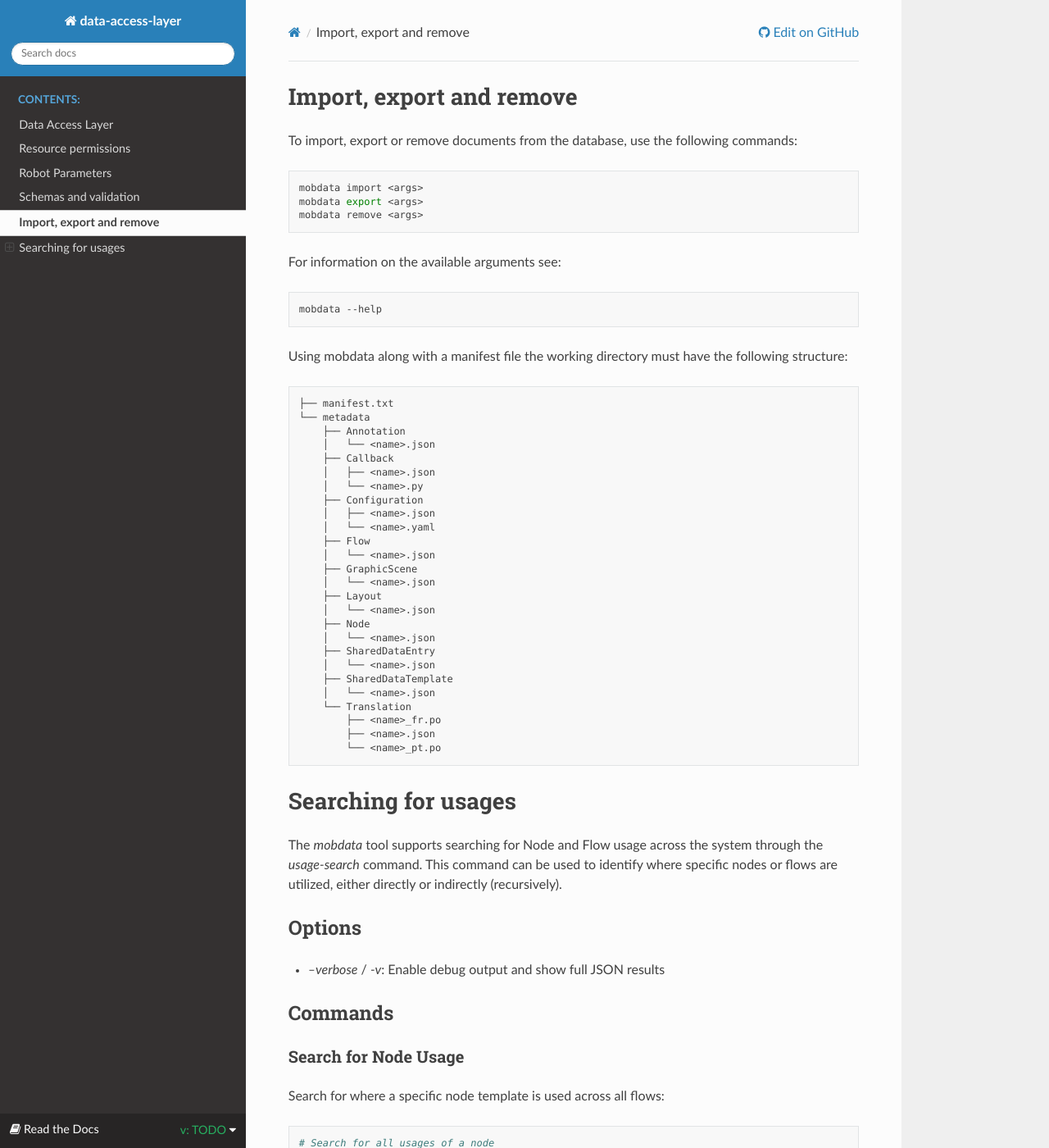
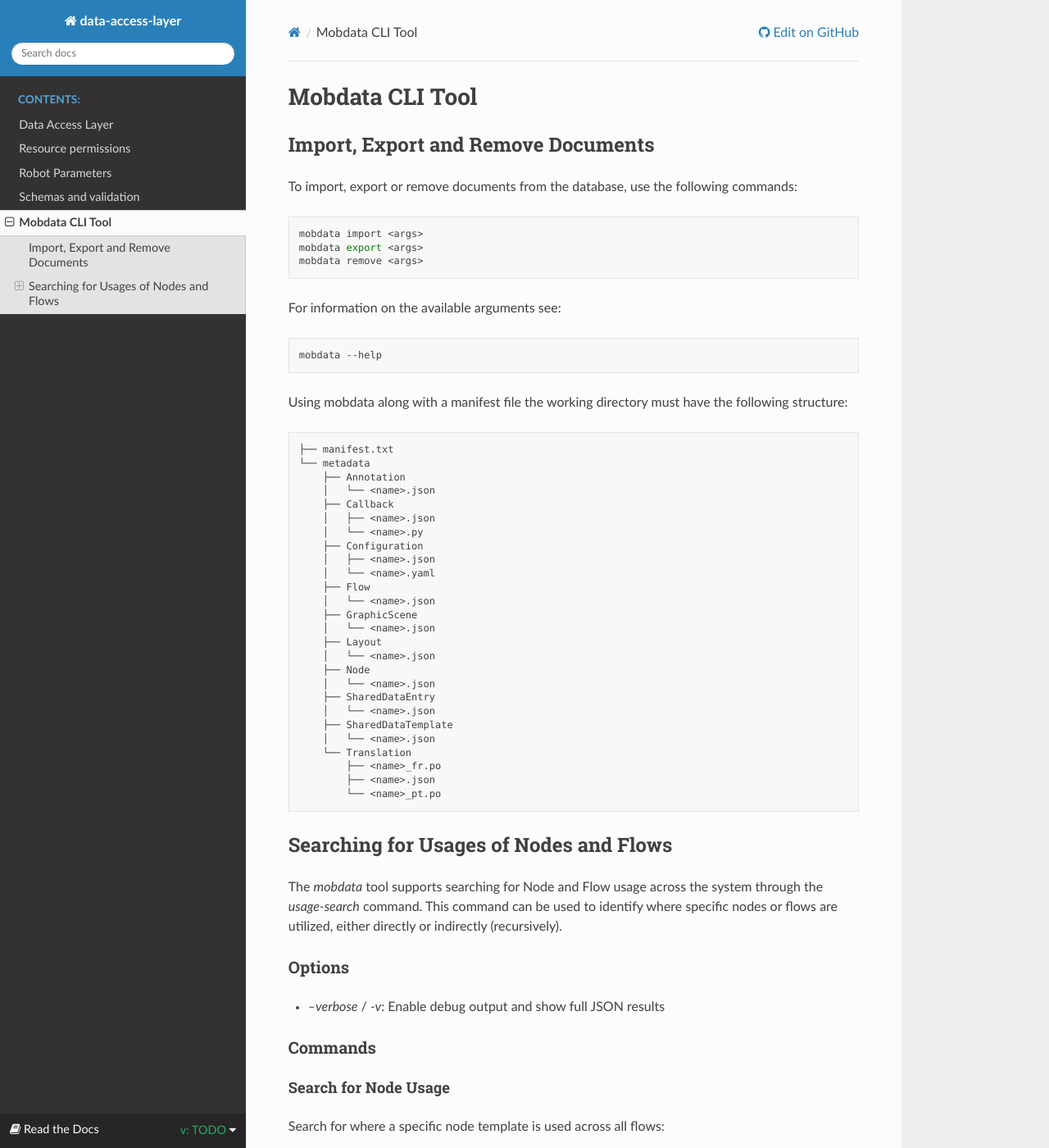
Before and after one commit to MOV-AI/data-access-layer, a Sphinx documentation site: the page built from docs/source/backup.rst, in a window 1280 px wide and 1400 px high. Shown: the whole window at 82% size. Built offline with Sphinx 7.4.7 and the Read the Docs theme 3.1.0, drawn with Linux system fonts in a browser that asks for light colours; pages that are not in the unit, such as notebooks, are missing from menus; comment, search, counter and statistics services are not loaded.

Commit message:
Edit doc title levels

```diff
--- a/docs/source/backup.rst
+++ b/docs/source/backup.rst
@@ -1,5 +1,8 @@
-Import, export and remove
-=========================
+Mobdata CLI Tool
+=================
+
+Import, Export and Remove Documents
+-------------------------------------
 
 To import, export or remove documents from the database, use the following commands:
 
@@ -46,20 +49,20 @@ Using mobdata along with a manifest file the working directory must have the fol
             ├── <name>.json
             └── <name>_pt.po
 
-Searching for usages
-=========================
+Searching for Usages of Nodes and Flows
+----------------------------------------
 The `mobdata` tool supports searching for Node and Flow usage across the system through the `usage-search` command.
 This command can be used to identify where specific nodes or flows are utilized, either directly or indirectly (recursively).
 
 Options
------------------
+~~~~~~~~~~~~~~~~~~~~~
 - `--verbose` / `-v`: Enable debug output and show full JSON results
 
 Commands
------------------
+~~~~~~~~~~~~~~~~~~~~~
 
 Search for Node Usage
-~~~~~~~~~~~~~~~~~~~~~
+^^^^^^^^^^^^^^^^^^^^
 
 Search for where a specific node template is used across all flows:
 
@@ -69,7 +72,7 @@ Search for where a specific node template is used across all flows:
   mobdata usage-search node <node-name>
 
 Search for Flow Usage
-~~~~~~~~~~~~~~~~~~~~~
+^^^^^^^^^^^^^^^^^^^^
 
 Search for where a specific flow is used as a subflow in other flows:
 
@@ -80,8 +83,7 @@ Search for where a specific flow is used as a subflow in other flows:
 
 
 Examples
------------
-
+^^^^^^^^^^^^^^^^^^^^
 - Example 1: Find all flows using a node
 
 .. code-block:: bash
```
